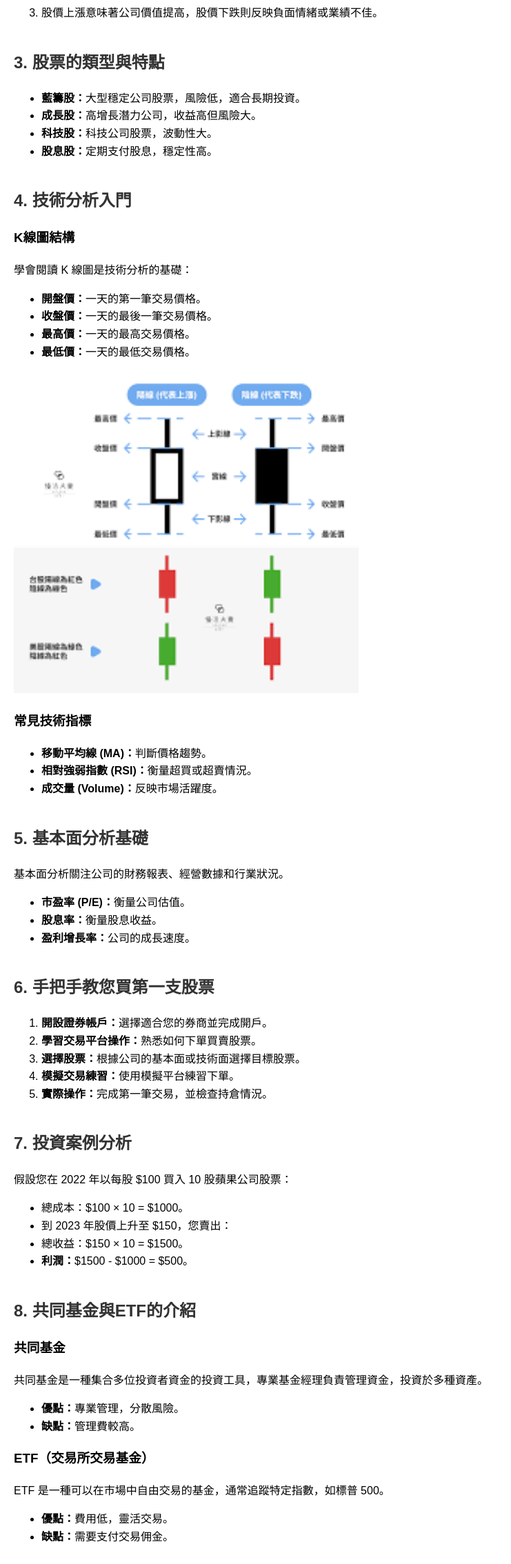
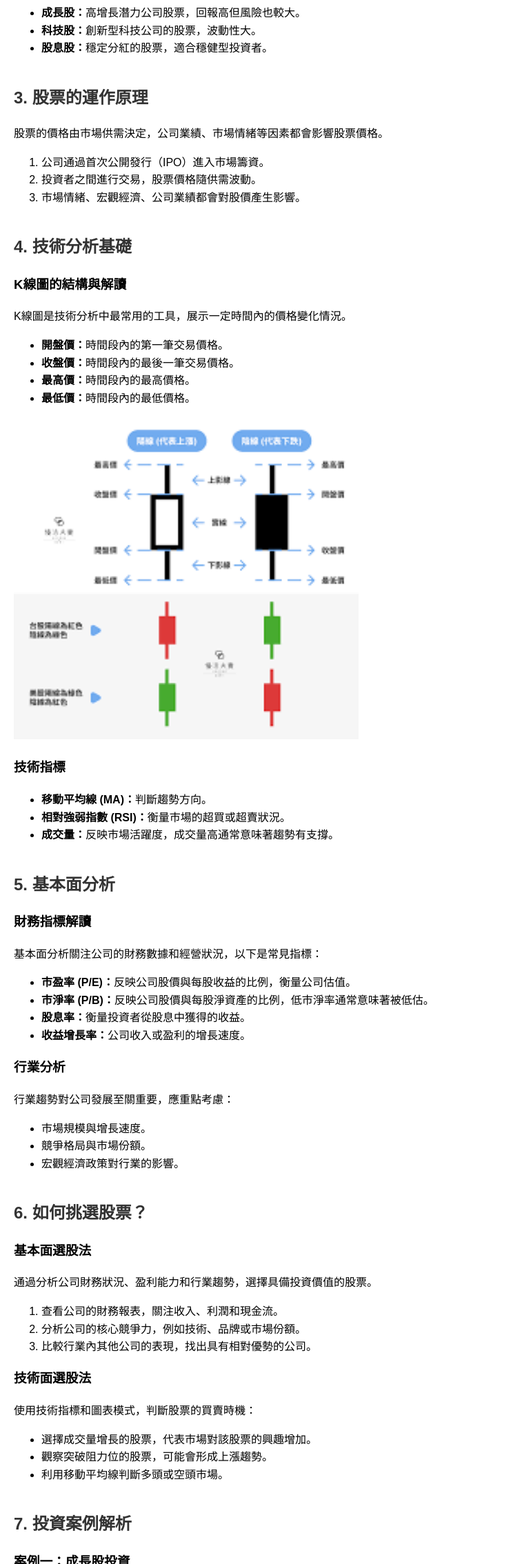
Before and after one commit to 5ssrei/stock, a plain HTML site: page beginner.html in a window 1280 px wide. Shown: the part 532-2800 px from the top of the page at 69% size, without its empty margins (0-741 px from the left). Drawn offline with Linux system fonts and the light colour scheme.

Commit message:
Update beginner.html

```diff
--- a/beginner.html
+++ b/beginner.html
@@ -15,125 +15,139 @@
                 <li><a href="strategy.html">投資工具與策略</a></li>
                 <li><a href="risk-management.html">資金管理</a></li>
                 <li><a href="simulate-trade.html">模擬下單教學</a></li>
+                <li><a href="chart-tutorial.html">如何看股市圖</a></li>
             </ul>
         </nav>
     </header>
 
     <main>
-        <!-- 基本概念 -->
+        <!-- 1. 基礎知識 -->
         <section>
             <h2>1. 什麼是股市？</h2>
-            <p>股市（股票市場）是一個企業融資與投資者交易股票的市場。股票是一種證券，代表持有人對公司的部分擁有權。</p>
+            <p>股市是投資者交易股票的地方，也是企業籌集資金的重要途徑。股票代表公司所有權的一部分，購買股票即成為公司的股東。</p>
             <ul>
-                <li><strong>股票代碼：</strong>每家公司在股市中都有唯一的識別代碼，例如蘋果公司是 <code>AAPL</code>。</li>
-                <li><strong>市場分布：</strong>主要有兩種市場：主板市場（如標普 500）和創新市場（如納斯達克）。</li>
+                <li><strong>股票代碼：</strong>如蘋果公司的代碼是 <code>AAPL</code>。</li>
+                <li><strong>市場分類：</strong>如主板市場、創業板市場等。</li>
+                <li><strong>投資者角色：</strong>包括個人投資者、機構投資者、基金等。</li>
             </ul>
         </section>
 
-        <!-- 股票運作 -->
+        <!-- 2. 股票分類與特徵 -->
         <section>
-            <h2>2. 股票運作的基本邏輯</h2>
-            <p>股市運作的基礎原理：</p>
+            <h2>2. 股票的分類與特徵</h2>
+            <p>不同的股票類型具有不同的風險和收益特徵，了解它們有助於制定投資策略。</p>
+            <ul>
+                <li><strong>藍籌股：</strong>大型、穩定公司的股票，風險低，適合長期持有。</li>
+                <li><strong>成長股：</strong>高增長潛力公司股票，回報高但風險也較大。</li>
+                <li><strong>科技股：</strong>創新型科技公司的股票，波動性大。</li>
+                <li><strong>股息股：</strong>穩定分紅的股票，適合穩健型投資者。</li>
+            </ul>
+        </section>
+
+        <!-- 3. 股票運作原理 -->
+        <section>
+            <h2>3. 股票的運作原理</h2>
+            <p>股票的價格由市場供需決定，公司業績、市場情緒等因素都會影響股票價格。</p>
             <ol>
-                <li>公司通過首次公開發行（IPO）進入市場，籌集資金。</li>
-                <li>投資者在交易所買賣股票，價格由市場供需決定。</li>
-                <li>股價上漲意味著公司價值提高，股價下跌則反映負面情緒或業績不佳。</li>
+                <li>公司通過首次公開發行（IPO）進入市場籌資。</li>
+                <li>投資者之間進行交易，股票價格隨供需波動。</li>
+                <li>市場情緒、宏觀經濟、公司業績都會對股價產生影響。</li>
             </ol>
         </section>
 
-        <!-- 股票分類 -->
+        <!-- 4. 技術分析 -->
         <section>
-            <h2>3. 股票的類型與特點</h2>
+            <h2>4. 技術分析基礎</h2>
+            <h3>K線圖的結構與解讀</h3>
+            <p>K線圖是技術分析中最常用的工具，展示一定時間內的價格變化情況。</p>
             <ul>
-                <li><strong>藍籌股：</strong>大型穩定公司股票，風險低，適合長期投資。</li>
-                <li><strong>成長股：</strong>高增長潛力公司，收益高但風險大。</li>
-                <li><strong>科技股：</strong>科技公司股票，波動性大。</li>
-                <li><strong>股息股：</strong>定期支付股息，穩定性高。</li>
+                <li><strong>開盤價：</strong>時間段內的第一筆交易價格。</li>
+                <li><strong>收盤價：</strong>時間段內的最後一筆交易價格。</li>
+                <li><strong>最高價：</strong>時間段內的最高價格。</li>
+                <li><strong>最低價：</strong>時間段內的最低價格。</li>
+            </ul>
+            <img src="images/kline-chart-example.png" alt="K線圖示例" style="width:100%;max-width:500px;">
+
+            <h3>技術指標</h3>
+            <ul>
+                <li><strong>移動平均線 (MA)：</strong>判斷趨勢方向。</li>
+                <li><strong>相對強弱指數 (RSI)：</strong>衡量市場的超買或超賣狀況。</li>
+                <li><strong>成交量：</strong>反映市場活躍度，成交量高通常意味著趨勢有支撐。</li>
             </ul>
         </section>
 
-        <!-- 技術分析 -->
+        <!-- 5. 基本面分析 -->
         <section>
-            <h2>4. 技術分析入門</h2>
-            <h3>K線圖結構</h3>
-            <p>學會閱讀 K 線圖是技術分析的基礎：</p>
+            <h2>5. 基本面分析</h2>
+            <h3>財務指標解讀</h3>
+            <p>基本面分析關注公司的財務數據和經營狀況，以下是常見指標：</p>
             <ul>
-                <li><strong>開盤價：</strong>一天的第一筆交易價格。</li>
-                <li><strong>收盤價：</strong>一天的最後一筆交易價格。</li>
-                <li><strong>最高價：</strong>一天的最高交易價格。</li>
-                <li><strong>最低價：</strong>一天的最低交易價格。</li>
+                <li><strong>市盈率 (P/E)：</strong>反映公司股價與每股收益的比例，衡量公司估值。</li>
+                <li><strong>市淨率 (P/B)：</strong>反映公司股價與每股淨資產的比例，低市淨率通常意味著被低估。</li>
+                <li><strong>股息率：</strong>衡量投資者從股息中獲得的收益。</li>
+                <li><strong>收益增長率：</strong>公司收入或盈利的增長速度。</li>
             </ul>
-            <img src="images/kline-chart-example.png" alt="K線圖示例" style="width:100%;max-width:500px;">
 
-            <h3>常見技術指標</h3>
+            <h3>行業分析</h3>
+            <p>行業趨勢對公司發展至關重要，應重點考慮：</p>
             <ul>
-                <li><strong>移動平均線 (MA)：</strong>判斷價格趨勢。</li>
-                <li><strong>相對強弱指數 (RSI)：</strong>衡量超買或超賣情況。</li>
-                <li><strong>成交量 (Volume)：</strong>反映市場活躍度。</li>
+                <li>市場規模與增長速度。</li>
+                <li>競爭格局與市場份額。</li>
+                <li>宏觀經濟政策對行業的影響。</li>
             </ul>
         </section>
 
-        <!-- 基本面分析 -->
+        <!-- 6. 如何挑選股票 -->
         <section>
-            <h2>5. 基本面分析基礎</h2>
-            <p>基本面分析關注公司的財務報表、經營數據和行業狀況。</p>
+            <h2>6. 如何挑選股票？</h2>
+            <h3>基本面選股法</h3>
+            <p>通過分析公司財務狀況、盈利能力和行業趨勢，選擇具備投資價值的股票。</p>
+            <ol>
+                <li>查看公司的財務報表，關注收入、利潤和現金流。</li>
+                <li>分析公司的核心競爭力，例如技術、品牌或市場份額。</li>
+                <li>比較行業內其他公司的表現，找出具有相對優勢的公司。</li>
+            </ol>
+
+            <h3>技術面選股法</h3>
+            <p>使用技術指標和圖表模式，判斷股票的買賣時機：</p>
             <ul>
-                <li><strong>市盈率 (P/E)：</strong>衡量公司估值。</li>
-                <li><strong>股息率：</strong>衡量股息收益。</li>
-                <li><strong>盈利增長率：</strong>公司的成長速度。</li>
+                <li>選擇成交量增長的股票，代表市場對該股票的興趣增加。</li>
+                <li>觀察突破阻力位的股票，可能會形成上漲趨勢。</li>
+                <li>利用移動平均線判斷多頭或空頭市場。</li>
             </ul>
         </section>
 
-        <!-- 手把手教學 -->
+        <!-- 7. 投資案例解析 -->
         <section>
-            <h2>6. 手把手教您買第一支股票</h2>
-            <ol>
-                <li><strong>開設證券帳戶：</strong>選擇適合您的券商並完成開戶。</li>
-                <li><strong>學習交易平台操作：</strong>熟悉如何下單買賣股票。</li>
-                <li><strong>選擇股票：</strong>根據公司的基本面或技術面選擇目標股票。</li>
-                <li><strong>模擬交易練習：</strong>使用模擬平台練習下單。</li>
-                <li><strong>實際操作：</strong>完成第一筆交易，並檢查持倉情況。</li>
-            </ol>
-        </section>
+            <h2>7. 投資案例解析</h2>
+            <h3>案例一：成長股投資</h3>
+            <p>假設您在 2022 年以每股 $50 購買某科技股 100 股：</p>
+            <ul>
+                <li>總成本：$50 × 100 = $5000。</li>
+                <li>一年後股價增至 $80，賣出：</li>
+                <li>總收益：$80 × 100 = $8000。</li>
+                <li><strong>利潤：</strong>$8000 - $5000 = $3000。</li>
+            </ul>
 
-        <!-- 案例分析 -->
-        <section>
-            <h2>7. 投資案例分析</h2>
-            <p>假設您在 2022 年以每股 $100 買入 10 股蘋果公司股票：</p>
+            <h3>案例二：高股息股票投資</h3>
+            <p>您以每股 $100 買入某穩定股息股票 50 股，每年股息率為 5%：</p>
             <ul>
-                <li>總成本：$100 × 10 = $1000。</li>
-                <li>到 2023 年股價上升至 $150，您賣出：</li>
-                <li>總收益：$150 × 10 = $1500。</li>
-                <li><strong>利潤：</strong>$1500 - $1000 = $500。</li>
+                <li>每年股息收入：$100 × 5% × 50 = $250。</li>
+                <li>三年後股價增至 $120，總收益為：</li>
+                <li><strong>股價增值：</strong>$120 × 50 = $6000。</li>
+                <li><strong>股息收入：</strong>$250 × 3 = $750。</li>
+                <li><strong>總收益：</strong>$6000 + $750 = $6750。</li>
             </ul>
         </section>
 
-        <!-- 基金與ETF -->
+        <!-- 8. 投資心態 -->
         <section>
-            <h2>8. 共同基金與ETF的介紹</h2>
-            <h3>共同基金</h3>
-            <p>共同基金是一種集合多位投資者資金的投資工具，專業基金經理負責管理資金，投資於多種資產。</p>
+            <h2>8. 投資心態與風險控制</h2>
+            <p>投資成功的關鍵在於控制情緒和保持理性：</p>
             <ul>
-                <li><strong>優點：</strong>專業管理，分散風險。</li>
-                <li><strong>缺點：</strong>管理費較高。</li>
-            </ul>
-
-            <h3>ETF（交易所交易基金）</h3>
-            <p>ETF 是一種可以在市場中自由交易的基金，通常追蹤特定指數，如標普 500。</p>
-            <ul>
-                <li><strong>優點：</strong>費用低，靈活交易。</li>
-                <li><strong>缺點：</strong>需要支付交易佣金。</li>
-            </ul>
-            <img src="images/etf-example.png" alt="ETF投資示例" style="width:100%;max-width:500px;">
-        </section>
-
-        <!-- 推薦資源 -->
-        <section>
-            <h2>9. 推薦券商與工具</h2>
-            <ul>
-                <li><strong>券商A：</strong>低手續費，適合初學者。</li>
-                <li><strong>券商B：</strong>專業分析工具，適合進階者。</li>
-                <li><strong>券商C：</strong>免費模擬交易，友好操作介面。</li>
+                <li><strong>避免追漲殺跌：</strong>制定計劃並堅持執行。</li>
+                <li><strong>接受虧損：</strong>將虧損視為學習的成本。</li>
+                <li><strong>持續學習：</strong>關注市場趨勢，更新知識。</li>
             </ul>
         </section>
     </main>
```
